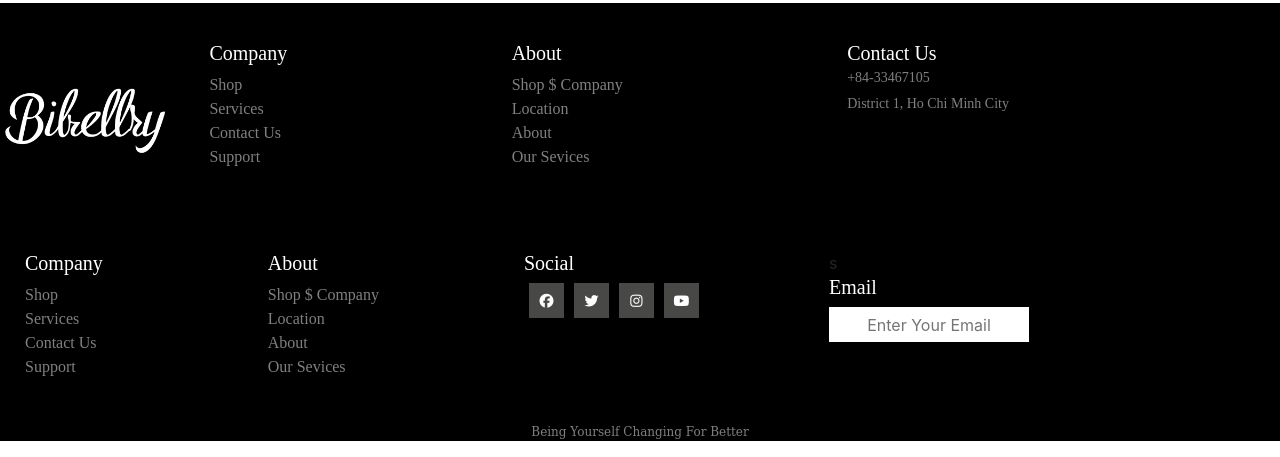
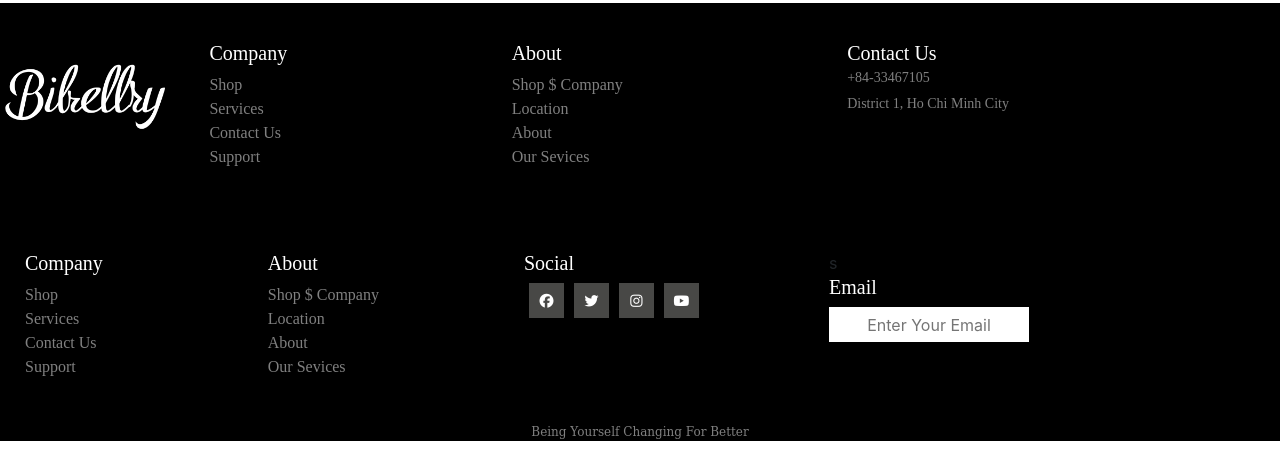
Before and after one commit to Minhthu-1904/Minhthu-1904.github.io, a plain HTML site: page index.html in a window 1280 px wide. Shown: the part 4451-4908 px from the top of the page. Drawn offline with nearby package versions, Linux system fonts and the light colour scheme.

Commit message:
Update style.css

```diff
--- a/assets/css/style.css
+++ b/assets/css/style.css
@@ -268,7 +268,7 @@ a{
 	text-decoration: none;
 }
 .f-logo img{
-	padding-top: 25px;
+	padding-top: 1px;
 	width: 160px;
 	height:auto;
 	position: absolute;
```
